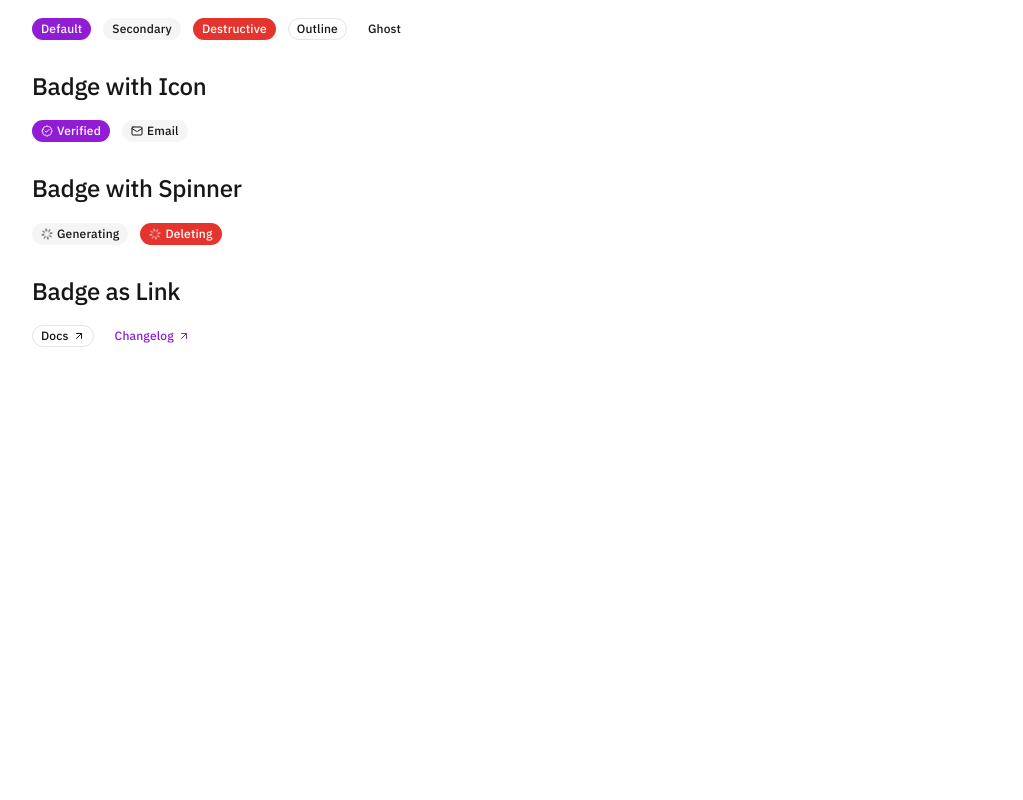
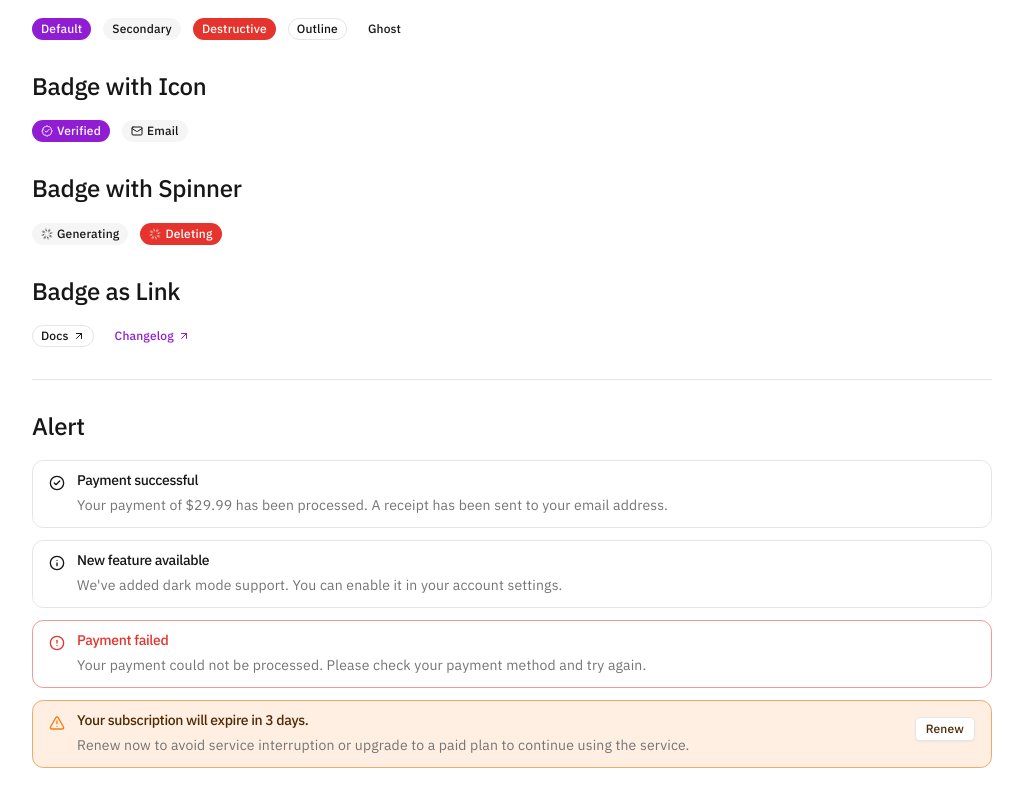
Before and after one commit to arko-vunet/vuds-x, a React (Vite) app: page /trial in a window 1280 px wide. Shown: the part 1222-2022 px from the top of the page, without its empty margins (128-1151 px from the left). Before the commit the page ends 1601 px from the top, so only its background shows below. Built offline with nearby package versions, Linux system fonts and the light colour scheme.

Commit message:
feat(ui): add alert

```diff
--- /dev/null
+++ b/src/components/ui/alert.tsx
@@ -0,0 +1,70 @@
+import * as React from "react"
+import { cva, type VariantProps } from "class-variance-authority"
+
+import { cn } from "@/lib/utils"
+
+const alertVariants = cva(
+  "relative grid w-full rounded-lg border px-4 py-3 text-sm gap-x-3 gap-y-1 has-[>svg]:grid-cols-[16px_1fr] has-[>svg]:items-start [&>svg]:size-4 [&>svg]:translate-y-0.5 [&>svg~*]:col-start-2",
+  {
+    variants: {
+      variant: {
+        default: "bg-background text-foreground",
+        destructive:
+          "border-destructive/50 text-destructive dark:border-destructive [&>svg]:text-destructive",
+      },
+    },
+    defaultVariants: {
+      variant: "default",
+    },
+  },
+)
+
+function Alert({
+  className,
+  variant,
+  ...props
+}: React.ComponentProps<"div"> & VariantProps<typeof alertVariants>) {
+  return (
+    <div
+      role="alert"
+      data-slot="alert"
+      className={cn(alertVariants({ variant }), className)}
+      {...props}
+    />
+  )
+}
+
+function AlertTitle({ className, ...props }: React.ComponentProps<"h5">) {
+  return (
+    <h5
+      data-slot="alert-title"
+      className={cn("mb-1 font-medium leading-none tracking-tight", className)}
+      {...props}
+    />
+  )
+}
+
+function AlertDescription({
+  className,
+  ...props
+}: React.ComponentProps<"div">) {
+  return (
+    <div
+      data-slot="alert-description"
+      className={cn("text-muted-foreground text-sm [&_p]:leading-relaxed", className)}
+      {...props}
+    />
+  )
+}
+
+function AlertAction({ className, ...props }: React.ComponentProps<"div">) {
+  return (
+    <div
+      data-slot="alert-action"
+      className={cn("absolute top-4 right-4", className)}
+      {...props}
+    />
+  )
+}
+
+export { Alert, AlertAction, AlertDescription, AlertTitle }
--- a/src/pages/trial.tsx
+++ b/src/pages/trial.tsx
@@ -1,6 +1,12 @@
 import { useEffect, useState } from "react";
 import { Button } from "@/components/ui/button";
 import { Badge } from "@/components/ui/badge";
+import {
+  Alert,
+  AlertAction,
+  AlertDescription,
+  AlertTitle,
+} from "@/components/ui/alert";
 import {
   ButtonGroup,
 } from "@/components/ui/button-group";
@@ -22,8 +28,12 @@ import {
   ArrowUpRight,
   BadgeCheck,
   Mail,
+  Info,
   Plus,
   Trash2,
+  AlertCircle,
+  AlertTriangle,
+  CheckCircle2,
   ArchiveIcon,
   ArrowLeftIcon,
   CalendarPlusIcon,
@@ -452,6 +462,54 @@ export default function TrialPage() {
             </Badge>
           </div>
         </div>
+
+        <hr />
+
+        <div style={{ display: "grid", gap: "0.75rem" }}>
+          <h2>Alert</h2>
+          <div style={{ display: "grid", gap: "0.75rem" }}>
+            <Alert>
+              <CheckCircle2 />
+              <AlertTitle>Payment successful</AlertTitle>
+              <AlertDescription>
+                Your payment of $29.99 has been processed. A receipt has been
+                sent to your email address.
+              </AlertDescription>
+            </Alert>
+
+            <Alert>
+              <Info />
+              <AlertTitle>New feature available</AlertTitle>
+              <AlertDescription>
+                We&apos;ve added dark mode support. You can enable it in your
+                account settings.
+              </AlertDescription>
+            </Alert>
+
+            <Alert variant="destructive">
+              <AlertCircle />
+              <AlertTitle>Payment failed</AlertTitle>
+              <AlertDescription>
+                Your payment could not be processed. Please check your payment
+                method and try again.
+              </AlertDescription>
+            </Alert>
+
+            <Alert className="bg-warning-high-soft border-warning-high-border text-warning-high-foreground [&>svg]:text-warning-high">
+              <AlertTriangle />
+              <AlertTitle>Your subscription will expire in 3 days.</AlertTitle>
+              <AlertDescription>
+                Renew now to avoid service interruption or upgrade to a paid
+                plan to continue using the service.
+              </AlertDescription>
+              <AlertAction>
+                <Button variant="outline" size="sm">
+                  Renew
+                </Button>
+              </AlertAction>
+            </Alert>
+          </div>
+        </div>
       </section>
     </main>
   );
```
Also changed, not shown: src/content/changelog.md.
